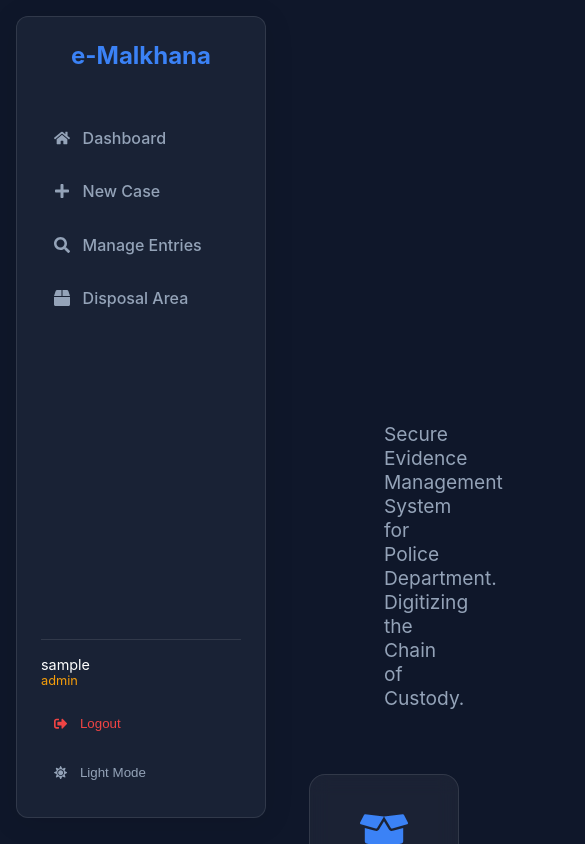
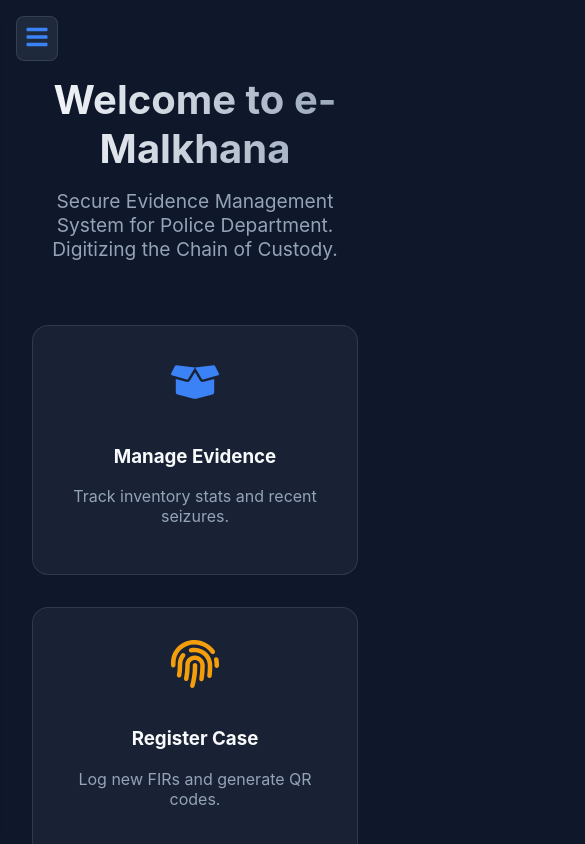
Before and after one commit to Anoopkr1906/WebTeam_Hackathon_Project, a React app in the folder frontend/: page / in a window 390 px wide. Shown: the top 844 px of the page, 585 px wide, since content can reach past the window. Built offline with nearby package versions, Linux system fonts and the light colour scheme; sample sign-in values are in the browser's storage; the HTML template or start-up script is replaced by a standard one.

Commit message:
Made website fully responsive

```diff
--- a/frontend/src/components/Layout.jsx
+++ b/frontend/src/components/Layout.jsx
@@ -1,12 +1,36 @@
+import { useState } from 'react';
 import Sidebar from './Sidebar';
+import { FaBars } from 'react-icons/fa';
 
 const Layout = ({ children }) => {
+    const [isSidebarOpen, setIsSidebarOpen] = useState(false);
+
     return (
         <div style={{ display: 'flex' }}>
-            <Sidebar />
-            <div style={{ marginLeft: '320px', padding: '2rem', width: 'calc(100% - 320px)' }}>
+            {/* Mobile Toggle Button */}
+            <button
+                className="mobile-menu-btn"
+                onClick={() => setIsSidebarOpen(!isSidebarOpen)}
+            >
+                <FaBars size={24} />
+            </button>
+
+            <Sidebar isOpen={isSidebarOpen} toggleSidebar={() => setIsSidebarOpen(!isSidebarOpen)} />
+
+            <div className="main-content" style={{ marginLeft: '320px', padding: '2rem', width: '100%', transition: 'margin 0.3s' }}>
                 {children}
             </div>
+
+            {/* Overlay for mobile when sidebar is open */}
+            {isSidebarOpen && (
+                <div
+                    onClick={() => setIsSidebarOpen(false)}
+                    style={{
+                        position: 'fixed', inset: 0, background: 'rgba(0,0,0,0.5)', zIndex: 900
+                    }}
+                    className="mobile-overlay"
+                />
+            )}
         </div>
     );
 };
--- a/frontend/src/components/Sidebar.jsx
+++ b/frontend/src/components/Sidebar.jsx
@@ -4,11 +4,11 @@ import { useAuth } from '../context/AuthContext';
 import { useTheme } from '../context/ThemeContext';
 import { FaHome, FaPlus, FaSearch, FaBox, FaSignOutAlt, FaSun, FaMoon } from 'react-icons/fa';
 
-const Sidebar = () => {
+const Sidebar = ({ isOpen, toggleSidebar }) => {
     const { user, logout } = useAuth();
     const { theme, toggleTheme } = useTheme();
     const location = useLocation();
-    const [showLogoutModal, setShowLogoutModal] = React.useState(false); // Need to import React or useState
+    const [showLogoutModal, setShowLogoutModal] = useState(false);
 
     const isActive = (path) => location.pathname === path;
 
@@ -23,14 +23,15 @@ const Sidebar = () => {
 
     return (
         <>
-            <div className="sidebar glass-card" style={{
+            <div className={`sidebar glass-card ${isOpen ? 'open' : ''}`} style={{
                 width: '250px',
                 height: '95vh',
                 margin: '1rem',
                 padding: '1.5rem',
                 display: 'flex',
                 flexDirection: 'column',
-                position: 'fixed'
+                position: 'fixed',
+                transition: 'transform 0.3s ease'
             }}>
                 <div style={{ marginBottom: '2rem', textAlign: 'center' }}>
                     <Link to="/" style={{ textDecoration: 'none' }}>
@@ -87,7 +88,7 @@ const Sidebar = () => {
                     justifyContent: 'center',
                     zIndex: 2000
                 }}>
-                    <div className="glass-card" style={{ padding: '2rem', width: '300px', textAlign: 'center', background: '#1e293b' }}>
+                    <div className="glass-card" style={{ padding: '2rem', width: '300px', textAlign: 'center', background: 'var(--color-bg-card)' }}>
                         <h3 style={{ marginBottom: '1rem' }}>Confirm Logout</h3>
                         <p style={{ marginBottom: '2rem', color: 'var(--color-text-secondary)' }}>Are you sure you want to log out?</p>
                         <div style={{ display: 'flex', justifyContent: 'center', gap: '1rem' }}>
--- a/frontend/src/index.css
+++ b/frontend/src/index.css
@@ -1,3 +1,5 @@
+@import './responsive.css';
+
 :root {
   /* Police / Security Theme */
   --color-bg-dark: #0f172a;
@@ -22,9 +24,22 @@
   --color-bg-card: #ffffff;
   --color-text-primary: #1e293b;
   --color-text-secondary: #64748b;
-  --glass-bg: rgba(255, 255, 255, 0.9);
-  --glass-border: rgba(0, 0, 0, 0.1);
-  --glass-shadow: 0 4px 6px -1px rgba(0, 0, 0, 0.1), 0 2px 4px -1px rgba(0, 0, 0, 0.06);
+  --glass-bg: rgba(255, 255, 255, 0.8);
+  --glass-border: rgba(0, 0, 0, 0.05);
+  /* Softer border */
+  --glass-shadow: 0 4px 6px -1px rgba(0, 0, 0, 0.05), 0 2px 4px -1px rgba(0, 0, 0, 0.03);
+  --input-bg: #f8fafc;
+  /* Distinct input background */
+  --input-border: #e2e8f0;
+  --modal-overlay: rgba(0, 0, 0, 0.2);
+}
+
+:root {
+  /* Default Dark Mode fallback / variables */
+  /* ... existing dark variables ... */
+  --input-bg: rgba(15, 23, 42, 0.5);
+  --input-border: var(--color-bg-card);
+  --modal-overlay: rgba(0, 0, 0, 0.8);
 }
 
 *,
@@ -69,9 +84,9 @@ body {
   width: 100%;
   padding: 0.75rem;
   border-radius: 8px;
-  border: 1px solid var(--color-bg-card);
-  background: rgba(15, 23, 42, 0.5);
-  color: white;
+  border: 1px solid var(--input-border);
+  background: var(--input-bg);
+  color: var(--color-text-primary);
   margin-bottom: 1rem;
 }
 
--- a/frontend/src/pages/Dashboard.jsx
+++ b/frontend/src/pages/Dashboard.jsx
@@ -64,7 +64,7 @@ const Dashboard = () => {
                 </div>
             </div>
 
-            <div style={{ display: 'grid', gridTemplateColumns: 'repeat(3, 1fr)', gap: '1.5rem', marginBottom: '2rem' }}>
+            <div className="dashboard-grid" style={{ display: 'grid', gridTemplateColumns: 'repeat(3, 1fr)', gap: '1.5rem', marginBottom: '2rem' }}>
                 <div className="glass-card" style={{ padding: '1.5rem', textAlign: 'center' }}>
                     <h3>Total Cases</h3>
                     <p style={{ fontSize: '2rem', fontWeight: 'bold', color: 'var(--color-accent-blue)' }}>{stats.totalCases}</p>
--- a/frontend/src/pages/DisposalArea.jsx
+++ b/frontend/src/pages/DisposalArea.jsx
@@ -32,7 +32,8 @@ const DisposalArea = () => {
             <p style={{ color: 'var(--color-text-secondary)', marginBottom: '2rem' }}>History of all disposed properties.</p>
 
             <div className="glass-card" style={{ padding: '1rem' }}>
-                <table style={{ width: '100%', borderCollapse: 'collapse' }}>
+                <div className="table-responsive">
+                    <table style={{ width: '100%', borderCollapse: 'collapse', minWidth: '600px' }}>
                         <thead>
                             <tr style={{ textAlign: 'left', borderBottom: '1px solid var(--glass-border)', color: 'var(--color-text-secondary)' }}>
                                 <th style={{ padding: '1rem' }}>Date</th>
@@ -66,6 +67,7 @@ const DisposalArea = () => {
                             ))}
                         </tbody>
                     </table>
+                </div>
                 {records.length === 0 && (
                     <p style={{ textAlign: 'center', padding: '2rem', color: 'var(--color-text-secondary)' }}>No disposal records found.</p>
                 )}
--- a/frontend/src/pages/Home.jsx
+++ b/frontend/src/pages/Home.jsx
@@ -13,9 +13,9 @@ const Home = () => {
     }, []);
 
     const cardStyle = {
-        background: 'rgba(255, 255, 255, 0.05)',
+        background: 'var(--glass-bg)',
         backdropFilter: 'blur(10px)',
-        border: '1px solid rgba(255, 255, 255, 0.1)',
+        border: '1px solid var(--glass-border)',
         borderRadius: '16px',
         padding: '2rem',
         textAlign: 'center',
@@ -31,22 +31,10 @@ const Home = () => {
     };
 
     return (
-        <div style={{
-            padding: '4rem 2rem',
-            textAlign: 'center',
-            opacity: fadeIn ? 1 : 0,
-            transform: fadeIn ? 'translateY(0)' : 'translateY(20px)',
-            transition: 'opacity 0.8s ease, transform 0.8s ease'
-        }}>
+        <div className="home-container" style={{ opacity: fadeIn ? 1 : 0, transform: fadeIn ? 'translateY(0)' : 'translateY(20px)' }}>
 
             <div style={{ marginBottom: '4rem' }}>
-                <h1 style={{
-                    fontSize: '3.5rem',
-                    background: 'linear-gradient(to right, #fff, #94a3b8)',
-                    WebkitBackgroundClip: 'text',
-                    WebkitTextFillColor: 'transparent',
-                    marginBottom: '1rem'
-                }}>
+                <h1 className="home-title">
                     Welcome to e-Malkhana
                 </h1>
                 <p style={{ fontSize: '1.2rem', color: 'var(--color-text-secondary)', maxWidth: '600px', margin: '0 auto' }}>
@@ -58,39 +46,36 @@ const Home = () => {
             <div style={{ display: 'flex', gap: '2rem', justifyContent: 'center', flexWrap: 'wrap' }}>
 
                 <div
-                    style={cardStyle}
                     className="feature-card"
                     onClick={() => navigate('/dashboard')}
-                    onMouseEnter={(e) => { e.currentTarget.style.transform = 'translateY(-10px)'; e.currentTarget.style.boxShadow = '0 10px 30px rgba(59, 130, 246, 0.2)'; }}
+                    onMouseEnter={(e) => { e.currentTarget.style.transform = 'translateY(-10px)'; e.currentTarget.style.boxShadow = 'var(--glass-shadow)'; }}
                     onMouseLeave={(e) => { e.currentTarget.style.transform = 'translateY(0)'; e.currentTarget.style.boxShadow = 'none'; }}
                 >
-                    <FaBoxOpen style={iconStyle} />
+                    <FaBoxOpen className="feature-icon" style={{ fontSize: '3rem', marginBottom: '1rem', color: 'var(--color-accent-blue)' }} />
                     <h3>Manage Evidence</h3>
-                    <p style={{ fontSize: '0.9rem', color: '#94a3b8' }}>Track inventory stats and recent seizures.</p>
+                    <p>Track inventory stats and recent seizures.</p>
                 </div>
 
                 <div
-                    style={cardStyle}
                     className="feature-card"
                     onClick={() => user?.role === 'POLICE' ? navigate('/new-case') : alert('Authorized Access Only')}
-                    onMouseEnter={(e) => { e.currentTarget.style.transform = 'translateY(-10px)'; e.currentTarget.style.boxShadow = '0 10px 30px rgba(245, 158, 11, 0.2)'; }}
+                    onMouseEnter={(e) => { e.currentTarget.style.transform = 'translateY(-10px)'; e.currentTarget.style.boxShadow = 'var(--glass-shadow)'; }}
                     onMouseLeave={(e) => { e.currentTarget.style.transform = 'translateY(0)'; e.currentTarget.style.boxShadow = 'none'; }}
                 >
-                    <FaFingerprint style={{ ...iconStyle, color: 'var(--color-accent-gold)' }} />
+                    <FaFingerprint style={{ fontSize: '3rem', marginBottom: '1rem', color: 'var(--color-accent-gold)' }} />
                     <h3>Register Case</h3>
-                    <p style={{ fontSize: '0.9rem', color: '#94a3b8' }}>Log new FIRs and generate QR codes.</p>
+                    <p>Log new FIRs and generate QR codes.</p>
                 </div>
 
                 <div
-                    style={cardStyle}
                     className="feature-card"
                     onClick={() => navigate('/search')}
-                    onMouseEnter={(e) => { e.currentTarget.style.transform = 'translateY(-10px)'; e.currentTarget.style.boxShadow = '0 10px 30px rgba(34, 197, 94, 0.2)'; }}
+                    onMouseEnter={(e) => { e.currentTarget.style.transform = 'translateY(-10px)'; e.currentTarget.style.boxShadow = 'var(--glass-shadow)'; }}
                     onMouseLeave={(e) => { e.currentTarget.style.transform = 'translateY(0)'; e.currentTarget.style.boxShadow = 'none'; }}
                 >
-                    <FaShieldAlt style={{ ...iconStyle, color: 'var(--color-success)' }} />
+                    <FaShieldAlt style={{ fontSize: '3rem', marginBottom: '1rem', color: 'var(--color-success)' }} />
                     <h3>Custody Chain</h3>
-                    <p style={{ fontSize: '0.9rem', color: '#94a3b8' }}>Securely track evidence movement.</p>
+                    <p>Securely track evidence movement.</p>
                 </div>
 
             </div>
--- a/frontend/src/pages/SearchCases.jsx
+++ b/frontend/src/pages/SearchCases.jsx
@@ -64,7 +64,8 @@ const SearchCases = () => {
             </div>
 
             <div className="glass-card" style={{ padding: '1rem' }}>
-                <table style={{ width: '100%', borderCollapse: 'collapse' }}>
+                <div className="table-responsive">
+                    <table style={{ width: '100%', borderCollapse: 'collapse', minWidth: '600px' }}>
                         <thead>
                             <tr style={{ textAlign: 'left', borderBottom: '1px solid var(--glass-border)', color: 'var(--color-text-secondary)' }}>
                                 <th style={{ padding: '1rem' }}>Case ID</th>
@@ -104,6 +105,7 @@ const SearchCases = () => {
                             ))}
                         </tbody>
                     </table>
+                </div>
                 {filteredCases.length === 0 && (
                     <p style={{ textAlign: 'center', padding: '2rem', color: 'var(--color-text-secondary)' }}>No cases found.</p>
                 )}
--- /dev/null
+++ b/frontend/src/responsive.css
@@ -0,0 +1,114 @@
+/* Responsive Design Overrides */
+
+/* Mobile Sidebar Toggle Button */
+.mobile-menu-btn {
+    display: none;
+    position: fixed;
+    top: 1rem;
+    left: 1rem;
+    z-index: 2000;
+    padding: 0.5rem;
+    background: var(--color-bg-card);
+    border: 1px solid var(--glass-border);
+    border-radius: 8px;
+    color: var(--color-accent-blue);
+    cursor: pointer;
+}
+
+/* Home Page Styles */
+.home-container {
+    padding: 4rem 2rem;
+    text-align: center;
+    transition: opacity 0.8s ease, transform 0.8s ease;
+}
+
+.home-title {
+    font-size: 3.5rem;
+    background: linear-gradient(to right, #f8fafc, #94a3b8);
+    /* Default Dark */
+    -webkit-background-clip: text;
+    -webkit-text-fill-color: transparent;
+    margin-bottom: 1rem;
+}
+
+[data-theme="light"] .home-title {
+    background: linear-gradient(to right, #1e293b, #64748b);
+}
+
+.feature-card {
+    flex: 1;
+    min-width: 280px;
+    max-width: 400px;
+    background: var(--glass-bg);
+    backdrop-filter: blur(10px);
+    border: 1px solid var(--glass-border);
+    border-radius: 16px;
+    padding: 2rem;
+    text-align: center;
+    transition: transform 0.3s ease, box-shadow 0.3s ease;
+    cursor: pointer;
+    color: var(--color-text-primary);
+}
+
+.feature-card h3 {
+    color: var(--color-text-primary);
+}
+
+.feature-card p {
+    color: var(--color-text-secondary) !important;
+}
+
+
+/* Responsive Table */
+.table-responsive {
+    width: 100%;
+    overflow-x: auto;
+    -webkit-overflow-scrolling: touch;
+}
+
+/* Responsive Breakpoints */
+@media (max-width: 768px) {
+    .mobile-menu-btn {
+        display: block;
+    }
+
+    .sidebar {
+        transform: translateX(-110%);
+        transition: transform 0.3s ease-in-out;
+        z-index: 1000;
+        height: 100vh !important;
+        margin: 0 !important;
+        border-radius: 0 !important;
+        background: var(--color-bg-dark) !important;
+        /* Solid bg for mobile menu */
+        border-right: 1px solid var(--glass-border);
+    }
+
+    .sidebar.open {
+        transform: translateX(0);
+    }
+
+    .main-content {
+        margin-left: 0 !important;
+        padding: 1rem !important;
+        width: 100% !important;
+    }
+
+    /* Dashboard Grid */
+    .dashboard-grid {
+        grid-template-columns: 1fr !important;
+    }
+
+    /* Case Details Grid */
+    .case-details-grid {
+        grid-template-columns: 1fr !important;
+    }
+
+    .home-title {
+        font-size: 2.5rem;
+    }
+
+    .home-container {
+        padding: 2rem 1rem;
+    }
+}
```
Also changed, not shown: frontend/src/pages/CaseDetails.jsx (+7 -7 lines). Lines whose indentation alone changed are shown as unchanged.
